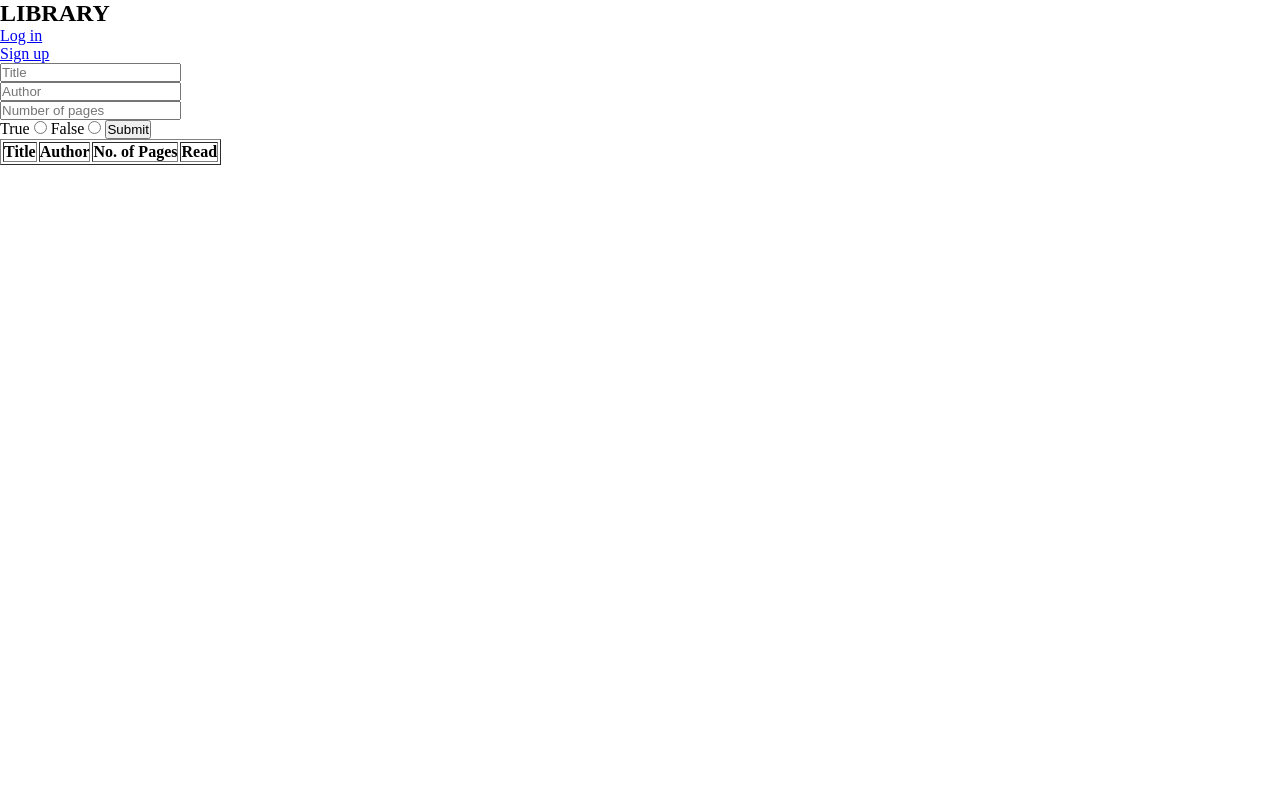
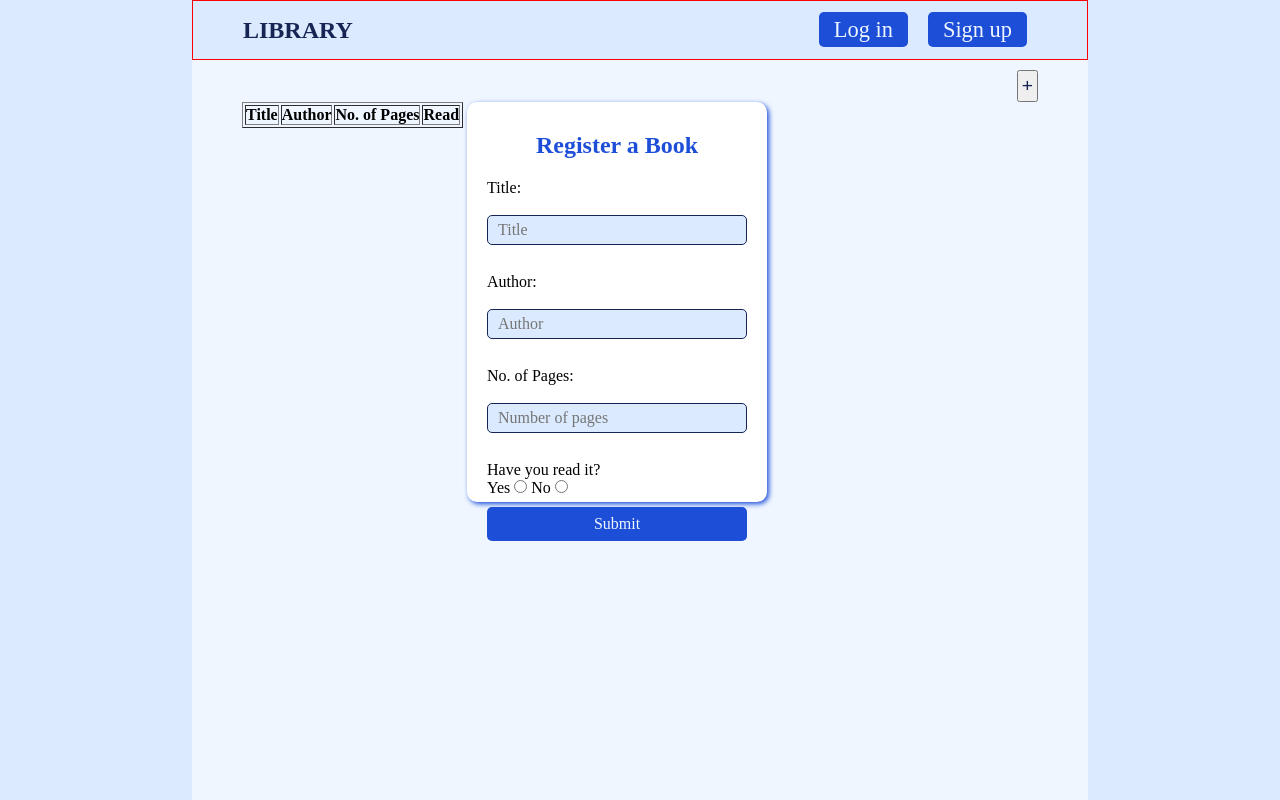
Before and after one commit to Shadrack04/odin-library, a plain HTML site: page index.html in a window 1280 px wide. Drawn offline with Linux system fonts and the light colour scheme.

Commit message:
designed the ui
centered the document

create modal where users will add new books

```diff
--- a/index.html
+++ b/index.html
@@ -11,25 +11,43 @@
   <header>
     <nav>
       <div class="title">
-        <h1>LIBRARY</h1>
+        <h1 class="logo">LIBRARY</h1>
       </div>
       <ul class="links">
-        <li><a href="#">Log in</a></li>
-        <li><a href="#">Sign up</a></li>
+        <li class="link"><a href="#">Log in</a></li>
+        <li class="link"><a href="#">Sign up</a></li>
       </ul>
     </nav>
   </header>
+  <main>
+    <div class="modal-btn-container">
+      <button class="modal-btn">+</button>
+    </div>
+    <div class="modal-container">
+      <div class="form-header">
+        <h2>Register a Book</h2>
+      </div>
       <form action="#">
+        <label for="title">Title:</label><br>
         <input type="text" id="title" placeholder="Title"><br>
+
+        <label for="author">Author:</label><br>
         <input type="text" id="author" placeholder="Author"><br>
+
+        <label for="number-of-pages">No. of Pages:</label><br>
         <input type="number" id="number-of-pages" placeholder="Number of pages"><br>
-    <label for="true">True</label>
+
+        <p>Have you read it?</p>
+        <div class="boolean">
+          <label for="true">Yes</label>
         <input type="radio" name="read" id="true" value="true">
-    <label for="false">False</label>
+        <label for="false">No</label>
         <input type="radio" name="read" id="false" value="false">
+        </div>
 
         <button class="btn">Submit</button>
       </form>
+    </div>
 
     <div>
       <table border="1">
@@ -46,6 +64,7 @@
         </tbody>
       </table>
     </div>
+  </main>
 
   <script src="app.js"></script>
 </body>
--- a/style.css
+++ b/style.css
@@ -3,3 +3,119 @@
   margin: 0;
   box-sizing: border-box;
 }
+
+body {
+  background-color: #dbeafe;
+}
+
+header {
+  width: 70%;
+  height: 60px;
+  border: 1px solid red;
+  margin: 0 auto;
+}
+
+nav {
+  height: 100%;
+  display: flex;
+  justify-content: space-between;
+  align-items: center;
+  padding: 0 50px;
+}
+
+.logo {
+  color: #172554;
+}
+
+.links {
+  height: 100%;
+  display: flex;
+  align-items: center;
+  justify-content: center;
+}
+
+.link {
+  list-style: none;
+  border-radius: 5px;
+}
+.link a {
+  margin: 10px;
+  background-color: #1d4ed8;
+  padding: 5px 15px;
+  color: #eff6ff;
+  text-decoration: none;
+  font-size: 1.4rem;
+  border-radius: 5px;
+}
+.link a:hover {
+  background-color: #172554;
+  color: #eff6ff;
+  border: 1px solid #1d4ed8;
+}
+
+main {
+  position: relative;
+  height: calc(100vh - 60px);
+  width: 70%;
+  margin: 0 auto;
+  padding: 10px 50px;
+  background-color: #eff6ff;
+}
+.modal-btn-container {
+  display: flex;
+  justify-content: flex-end;
+}
+.modal-btn {
+  padding:3px;
+  font-size: 1.2rem;
+  color: #172554;
+}
+
+.modal-container {
+  height: 400px;
+  width: 300px;
+  position: absolute;
+  transform: translateX(75%);
+  background-color: white;
+  border-radius: 10px;
+  box-shadow: 2px 2px 5px #1d4ed8;
+  padding: 30px 20px;
+}
+
+form {
+  display: flex;
+  flex-direction: column;
+}
+
+.form-header {
+  text-align: center;
+  margin-bottom: 20px;
+}
+.form-header h2 {
+  color: #1d4ed8;
+}
+
+#title, #author, #number-of-pages {
+  all: unset;
+  padding: 5px 10px;
+  background-color: #dbeafe;
+  border: 1px solid #172554;
+  border-radius: 5px;
+  margin-bottom: 10px;
+}
+
+.boolean {
+  margin-bottom: 10px;
+}
+.btn {
+  all: unset;
+  padding: 8px;
+  background-color: #1d4ed8;
+  text-align: center;
+  border-radius: 5px;
+  color: #eff6ff;
+}
+.btn:hover {
+  background-color: #172554;
+  cursor: pointer;
+}
```
Lines whose indentation alone changed are shown as unchanged.
